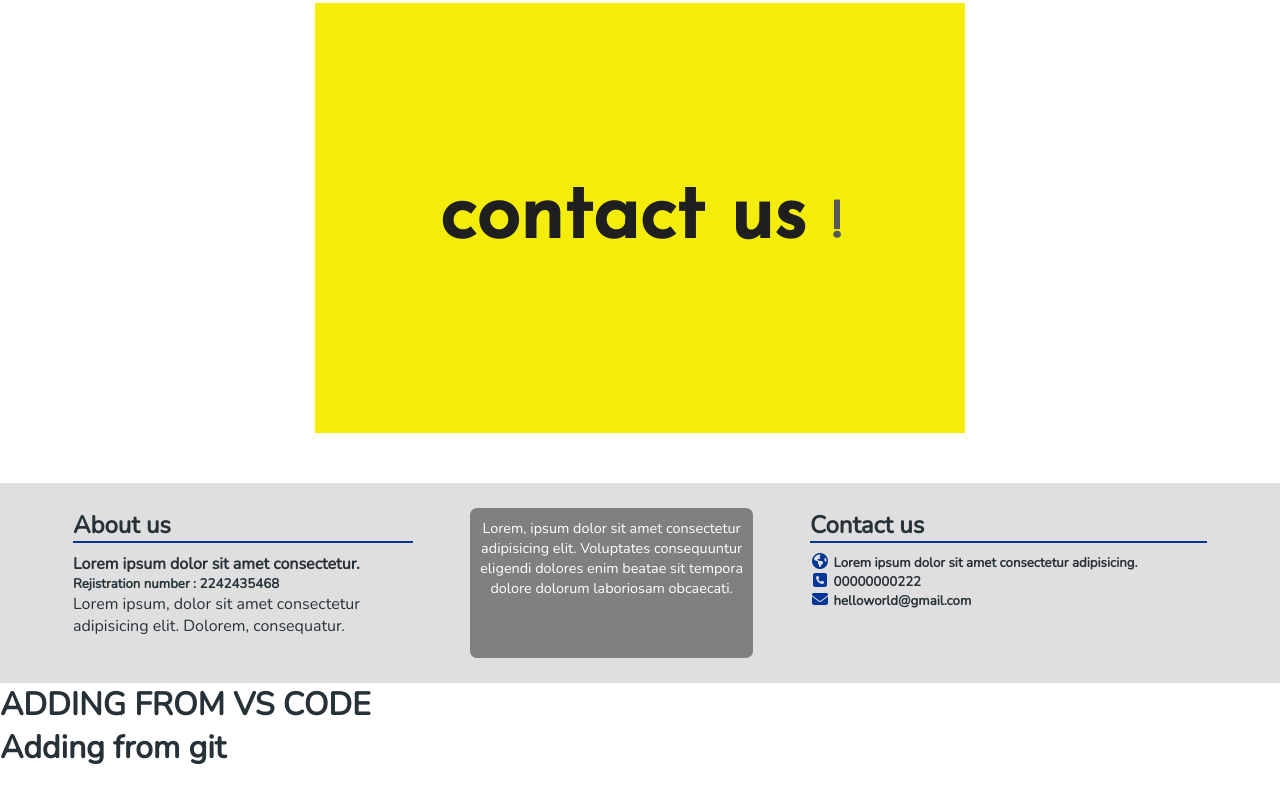
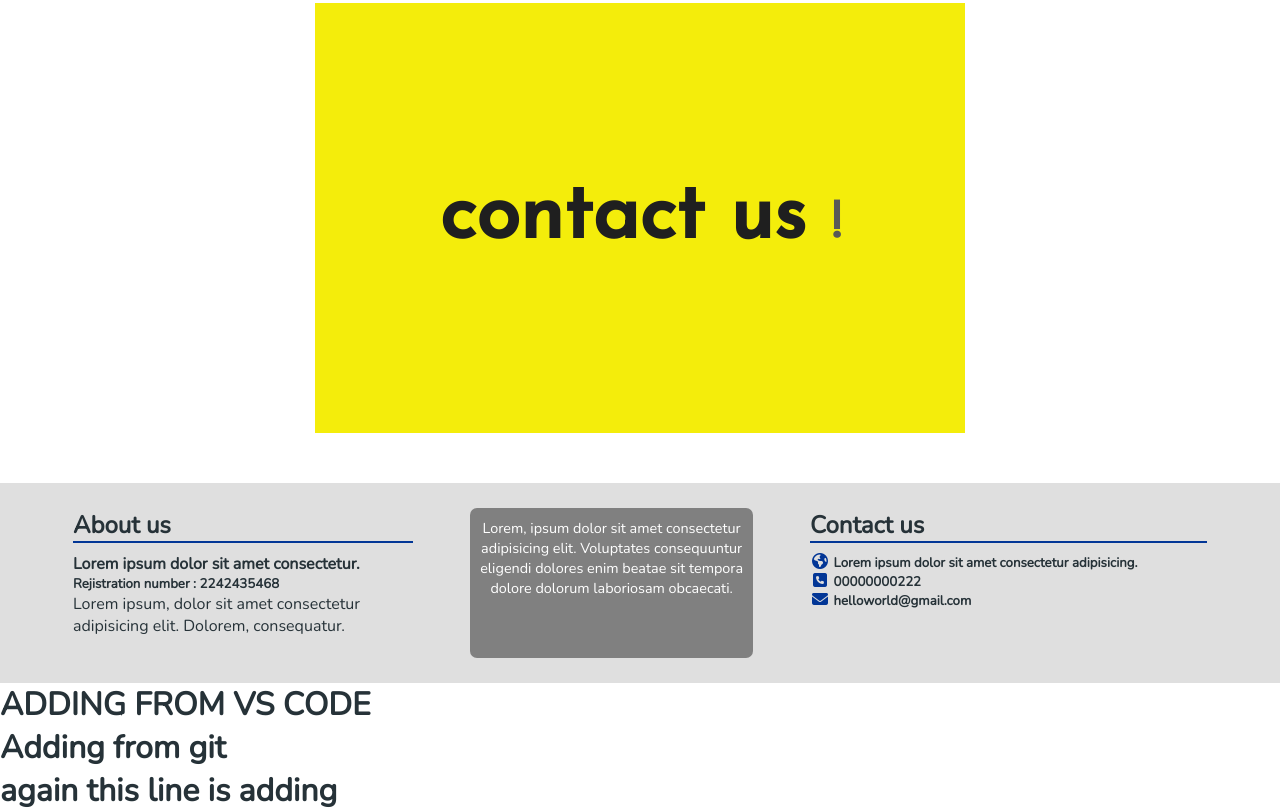
Before and after one commit to codexsudhanshu/dict, a plain HTML site: page index.html in a window 1280 px wide. Shown: the part 2716-3528 px from the top of the page. Before the commit the page ends 3485 px from the top, so only its background shows below. Drawn offline with nearby package versions, Linux system fonts and the light colour scheme.

Commit message:
Update index.html

```diff
--- a/index.html
+++ b/index.html
@@ -202,6 +202,7 @@
 
 <h1>ADDING FROM VS CODE</h1>
 <h1>Adding from git </h1>
+<h1>again this line is adding</h1>
 </body>
 
 </html>
```
